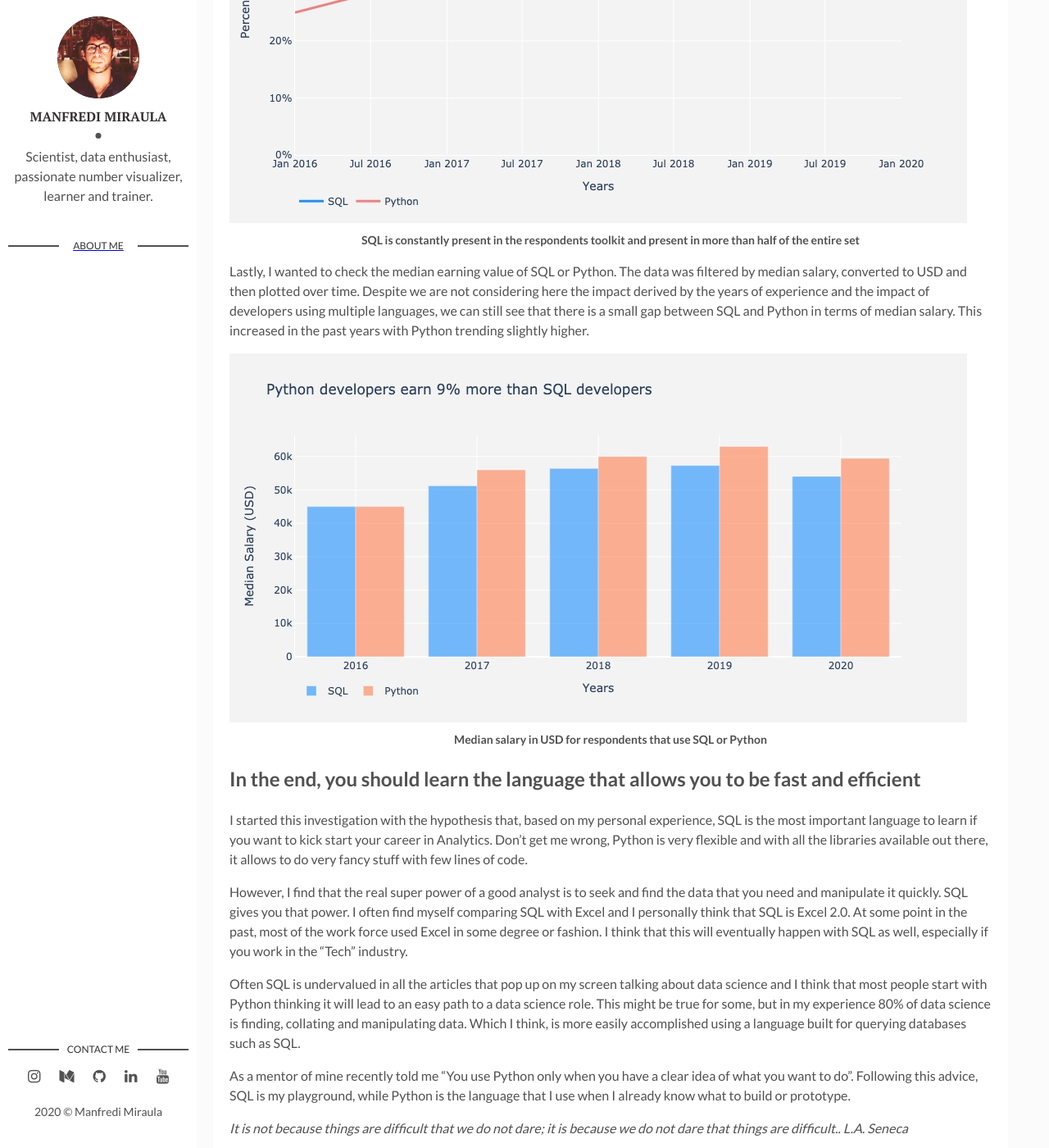
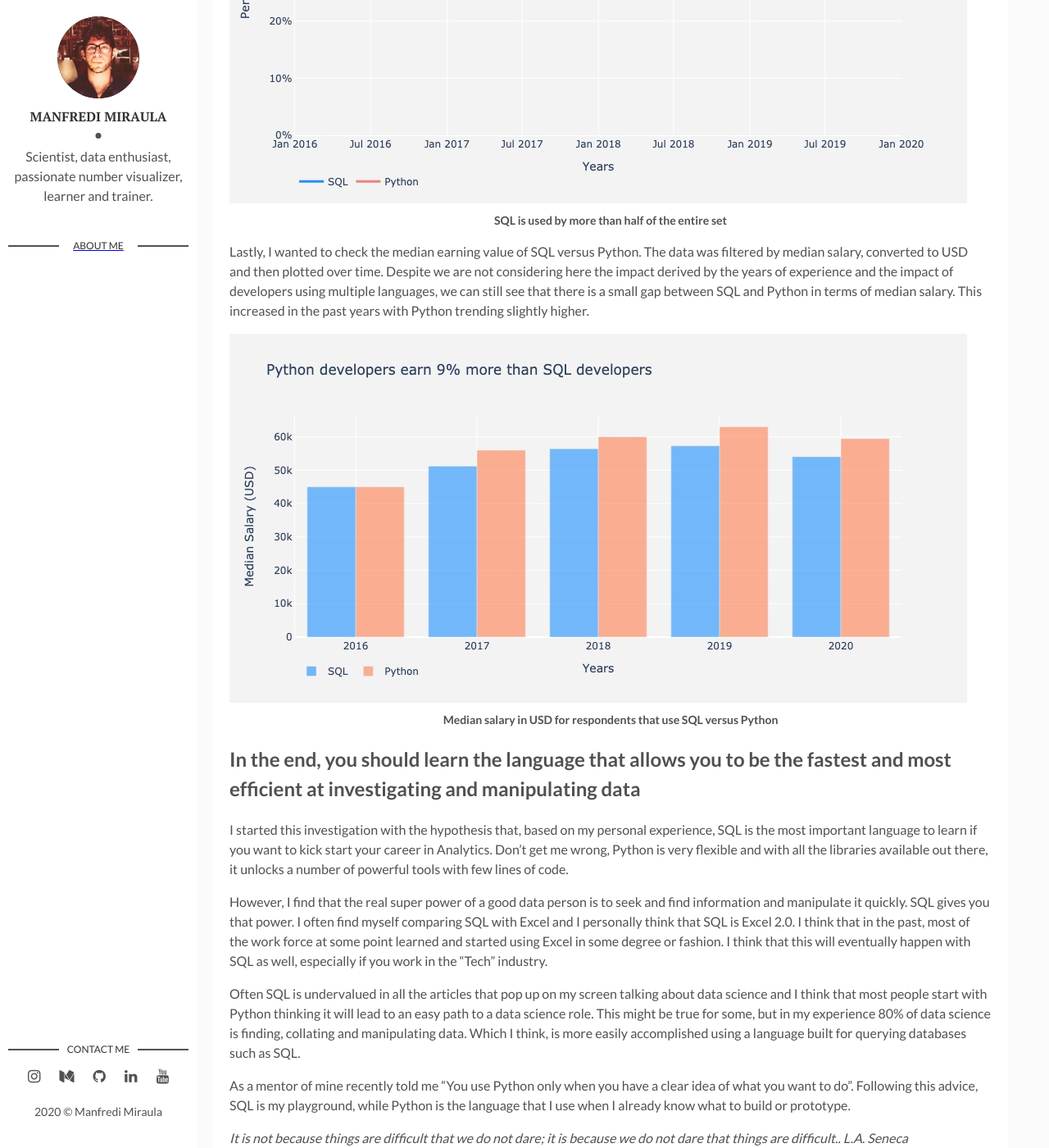
Before and after one commit to manfredimiraula/manfredimiraula.com, a Jekyll site: the page built from _posts/2020-07-31-the-importance-of-sql.markdown, in a window 1280 px wide and 1400 px high, scrolled down 2732 px. Shown: the whole window at 82% size. Built offline with Jekyll 4.4.1, drawn with Linux system fonts in a browser that asks for light colours; comment, search, counter and statistics services are not loaded; some of the changed text lies outside the part shown.

Commit message:
2020-08-04 fix3

```diff
--- a/_posts/2020-07-31-the-importance-of-sql.markdown
+++ b/_posts/2020-07-31-the-importance-of-sql.markdown
@@ -35,20 +35,20 @@ Only after querying the StackExchange database directly I discovered that Stack
 
 The reports are overall very interesting and contains a lot of information. Too much for what I was planning to do here. That's why I downloaded the datasets and replicated some simple visualizations to answer my question. If you are curious, you can find the dataset here for [2015][2015], [2016][2016], [2017][2017], [2018][2018], [2019][2019] and [2020][2020]. The results of the reports (generally polling ~50k+ respondents) show an interesting picture.
 
-Since 2016, Python has been increasingly present in the toolkit of developers. However, SQL ranks higher in the respondents as part of their toolkit, despite what we observed using the number of question asked, this language seems to be increasingly important. The figure below shows the trend of the languages used by the respondents. The data was filtered for SQL or Python, however, the respondents often have many languages that they use.
+Since 2016, Python has been increasingly present in the languages used by developers. However, SQL ranks higher in as part of the toolkit. SQL seems to be increasingly important. The figure below shows the trend of the languages used by the respondents. The data was filtered for SQL or Python, however, the respondents often have many languages that they use.
 
-![SQL is present in more than 50% of the respondent](assets/img/2020-07-31-the-importance-of-sql-as-the-key-to-unlock-your-data-science-career/fig2.jpeg)*SQL is constantly present in the respondents toolkit and present in more than half of the entire set*
+![SQL is present in more than 50% of the respondent](assets/img/2020-07-31-the-importance-of-sql-as-the-key-to-unlock-your-data-science-career/fig2.jpeg)*SQL is used by more than half of the entire set*
 
-Lastly, I wanted to check the median earning value of SQL or Python. The data was filtered by median salary, converted to USD and then plotted over time. Despite we are not considering here the impact derived by the years of experience and the impact of developers using multiple languages, we can still see that there is a small gap between SQL and Python in terms of median salary. This increased in the past years with Python trending slightly higher.
+Lastly, I wanted to check the median earning value of SQL versus Python. The data was filtered by median salary, converted to USD and then plotted over time. Despite we are not considering here the impact derived by the years of experience and the impact of developers using multiple languages, we can still see that there is a small gap between SQL and Python in terms of median salary. This increased in the past years with Python trending slightly higher.
 
-![Median salary in USD earned with Python or SQL](assets/img/2020-07-31-the-importance-of-sql-as-the-key-to-unlock-your-data-science-career/fig3.jpeg)*Median salary in USD for respondents that use SQL or Python*
+![Median salary in USD earned with Python or SQL](assets/img/2020-07-31-the-importance-of-sql-as-the-key-to-unlock-your-data-science-career/fig3.jpeg)*Median salary in USD for respondents that use SQL versus Python*
 
 
-## In the end, you should learn the language that allows you to be fast and efficient
+## In the end, you should learn the language that allows you to be the fastest and most efficient at investigating and manipulating data
 
-I started this investigation with the hypothesis that, based on my personal experience, SQL is the most important language to learn if you want to kick start your career in Analytics. Don't get me wrong, Python is very flexible and with all the libraries available out there, it allows to do very fancy stuff with few lines of code.
+I started this investigation with the hypothesis that, based on my personal experience, SQL is the most important language to learn if you want to kick start your career in Analytics. Don't get me wrong, Python is very flexible and with all the libraries available out there, it unlocks a number of powerful tools with few lines of code.
 
-However, I find that the real super power of a good analyst is to seek and find the data that you need and manipulate it quickly. SQL gives you that power. I often find myself comparing SQL with Excel and I personally think that SQL is Excel 2.0. At some point in the past, most of the work force used Excel in some degree or fashion. I think that this will eventually happen with SQL as well, especially if you work in the "Tech" industry.
+However, I find that the real super power of a good data person is to seek and find information and manipulate it quickly. SQL gives you that power. I often find myself comparing SQL with Excel and I personally think that SQL is Excel 2.0. I think that in the past, most of the work force at some point learned and started using Excel in some degree or fashion. I think that this will eventually happen with SQL as well, especially if you work in the "Tech" industry.
 
 Often SQL is undervalued in all the articles that pop up on my screen talking about data science and I think that most people start with Python thinking it will lead to an easy path to a data science role. This might be true for some, but in my experience 80% of data science is finding, collating and manipulating data. Which I think, is more easily accomplished using a language built for querying databases such as SQL.
 
```
